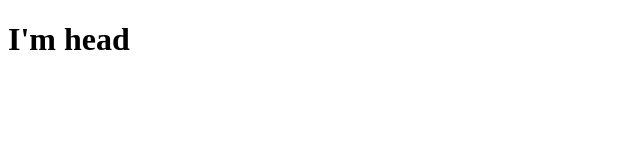
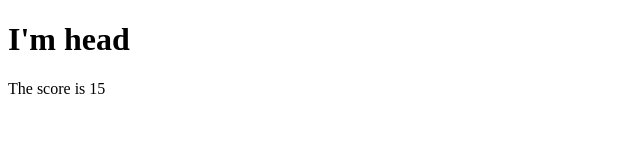
Before and after one commit to GerVaf/GerVaf, a plain HTML site: page index.html in a window 1280 px wide. Shown: the whole page, without its empty margins (0-640 px from the left). Drawn offline with Linux system fonts and the light colour scheme.

Commit message:
function

```diff
--- a/index.html
+++ b/index.html
@@ -9,6 +9,20 @@
 
 <body>
     <h1>I'm head</h1>
+    <p id="ok"></p>
+
+    <script>
+        function testFun(a){
+
+            return x = a + 9 ;
+        }
+
+        document.getElementById('ok').innerHTML = "The score is"+ " " + testFun(6);
+
+
+    </script>
+
+
 
 </body>
 </html>
```
